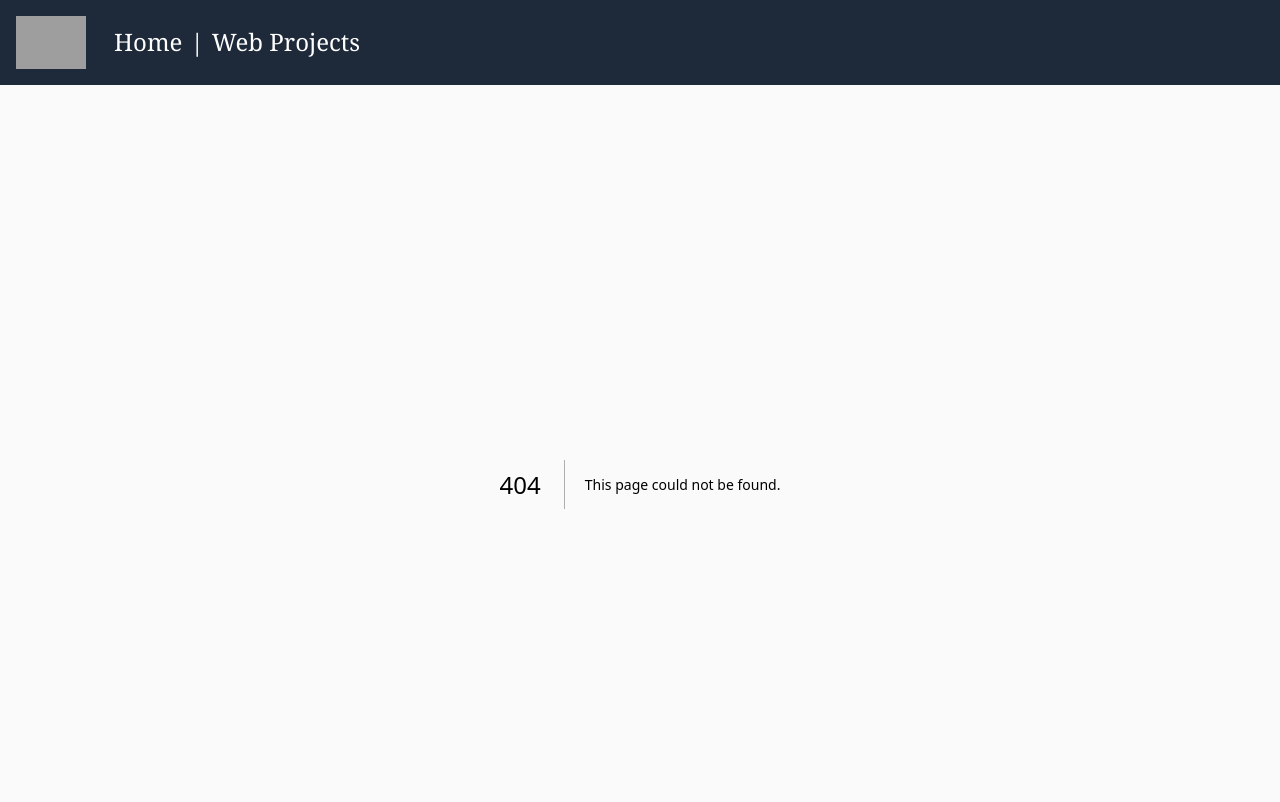
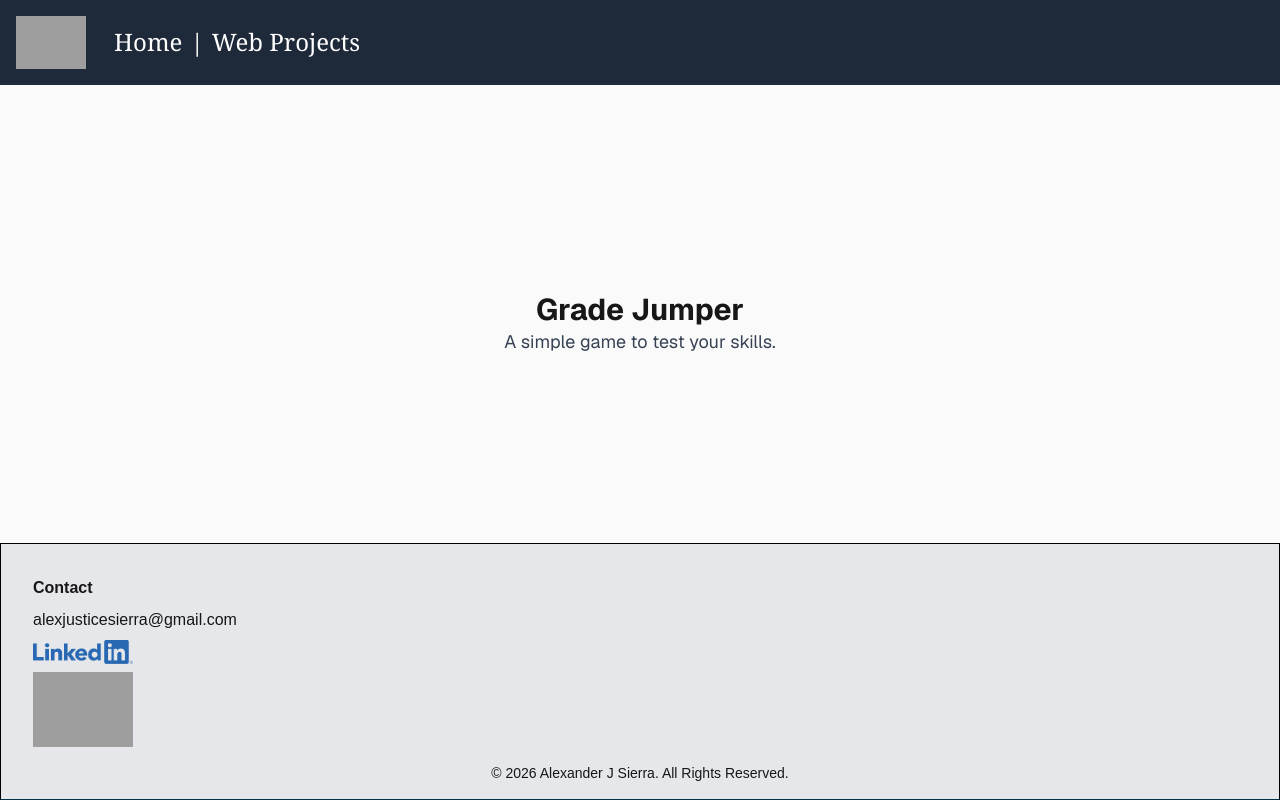
Before and after one commit to Alevarias/nextjs-practice, a Next.js app: page /projects/grade-jumper in a window 1280 px wide. Before the commit this address had no page. Shown: the top 802 px of the page. Built offline with nearby package versions, Linux system fonts and the light colour scheme; grey boxes are pictures that could not be loaded.

Commit message:
started a small game project

```diff
--- /dev/null
+++ b/app/projects/grade-jumper/page.tsx
@@ -0,0 +1,19 @@
+
+export default async function GradeJumperPage() {
+
+    return (
+        <div className="flex flex-col flex-1 items-center justify-center bg-zinc-50 font-sans dark:bg-black">
+            <h1 className="text-3xl font-bold mt-5">Grade Jumper</h1>
+            <p className="text-lg text-gray-700 dark:text-gray-300 mx-10">
+                A simple game to test your skills.
+            </p>
+
+
+
+
+
+
+
+        </div>
+    )
+}
```
